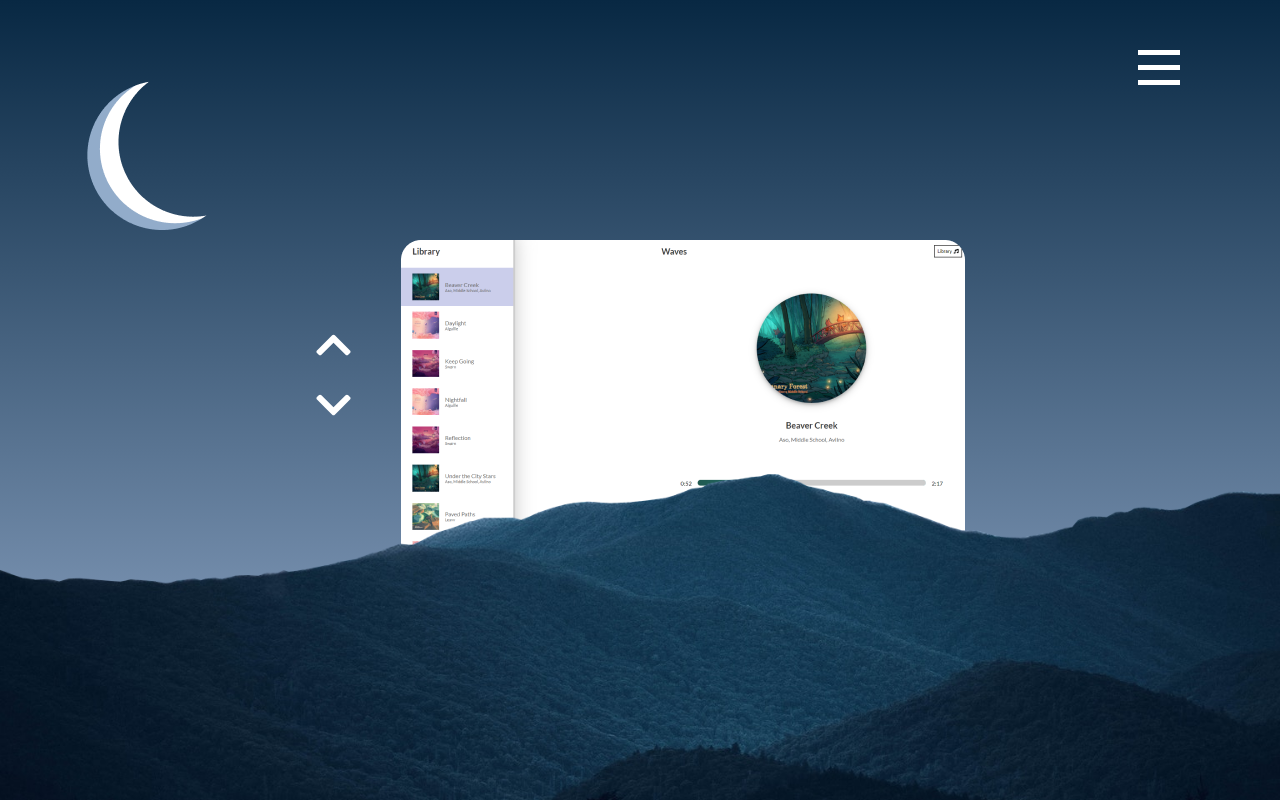
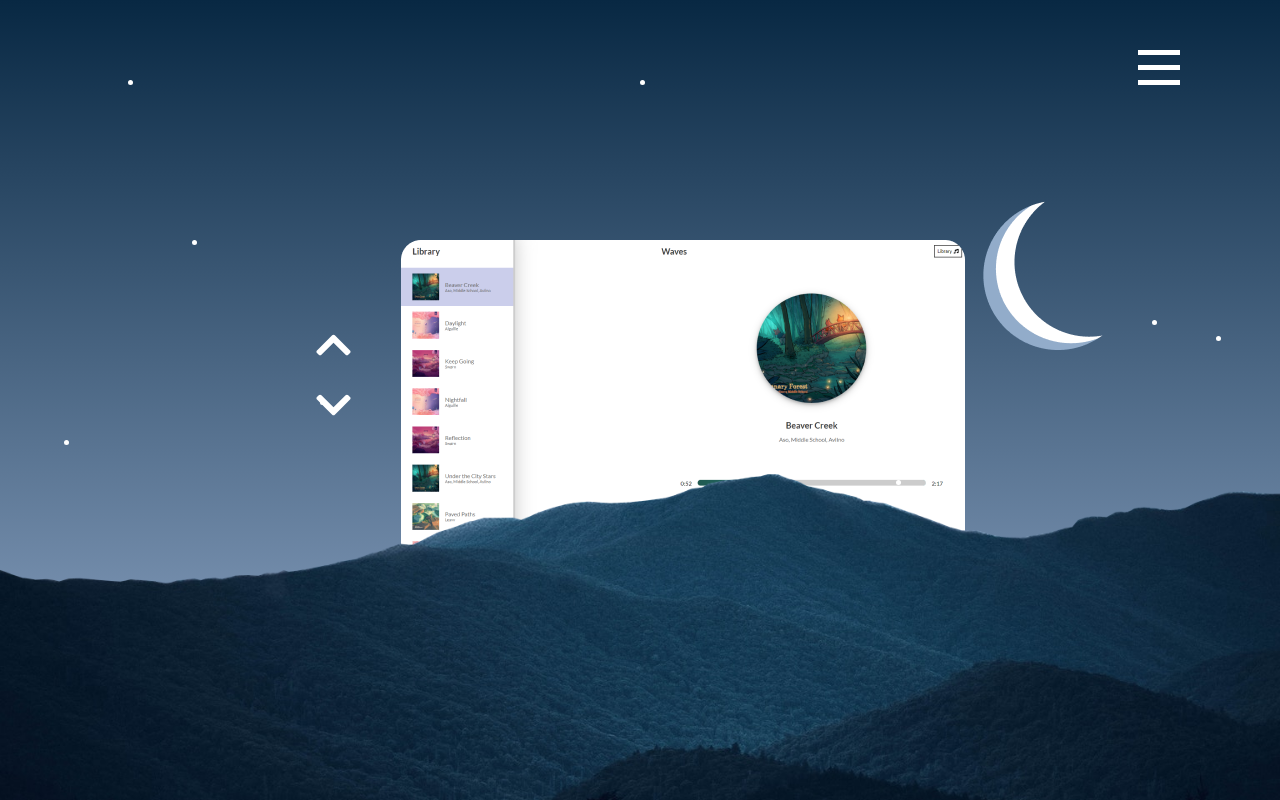
Before and after one commit to RayaneBengaoui/Portfolio, a React (Create React App) app: page /work in a window 1280 px wide. Built offline with nearby package versions, Linux system fonts and the light colour scheme.

Commit message:
Adding background stars

```diff
--- a/src/App.js
+++ b/src/App.js
@@ -3,7 +3,7 @@ import Work from "./Pages/Work";
 import styled from "styled-components";
 
 // React
-import { useState } from "react";
+import { useState, useEffect } from "react";
 
 //Router
 import { Switch, Route, useLocation } from "react-router-dom";
@@ -17,6 +17,25 @@ import { AnimatePresence } from "framer-motion";
 function App() {
   const location = useLocation();
   const [navStatus, setNavStatus] = useState(false);
+
+  const [offsetX, setOffsetX] = useState(0);
+  const [offsetY, setOffsetY] = useState(0);
+
+  useEffect(() => {
+    function handleMouseMove(e) {
+      const valueX = e.screenX;
+      const valueY = e.screenY;
+      setOffsetX((valueX / 1000) * 4);
+      setOffsetY((valueY / 1000) * 4);
+    }
+
+    window.addEventListener("mousemove", handleMouseMove);
+
+    return () => {
+      window.removeEventListener("mousemove", handleMouseMove);
+    };
+  }, [offsetY, offsetX]);
+
   return (
     <AppStyled>
       <GlobalStyle />
@@ -24,10 +43,20 @@ function App() {
       <AnimatePresence exitBeforeEnter>
         <Switch location={location} key={location.pathname}>
           <Route path="/" exact>
-            <Homepage navStatus={navStatus} setNavStatus={setNavStatus} />
+            <Homepage
+              navStatus={navStatus}
+              setNavStatus={setNavStatus}
+              offsetX={offsetX}
+              offsetY={offsetY}
+            />
           </Route>
           <Route path="/work">
-            <Work navStatus={navStatus} setNavStatus={setNavStatus} />
+            <Work
+              navStatus={navStatus}
+              setNavStatus={setNavStatus}
+              offsetX={offsetX}
+              offsetY={offsetY}
+            />
           </Route>
         </Switch>
       </AnimatePresence>
--- a/src/Pages/Homepage.js
+++ b/src/Pages/Homepage.js
@@ -18,28 +18,8 @@ import {
 //Components
 import Nav from "../components/Nav";
 import Hamburger from "../components/Hamburger";
-// React
-import { useState, useEffect } from "react";
 
-const Homepage = ({ navStatus, setNavStatus }) => {
-  const [offsetX, setOffsetX] = useState(0);
-  const [offsetY, setOffsetY] = useState(0);
-
-  useEffect(() => {
-    function handleMouseMove(e) {
-      const valueX = e.screenX;
-      const valueY = e.screenY;
-      setOffsetX((valueX / 1000) * 4);
-      setOffsetY((valueY / 1000) * 4);
-    }
-
-    window.addEventListener("mousemove", handleMouseMove);
-
-    return () => {
-      window.removeEventListener("mousemove", handleMouseMove);
-    };
-  }, [offsetY, offsetX]);
-
+const Homepage = ({ navStatus, setNavStatus, offsetX, offsetY }) => {
   return (
     <HomepageStyled
       variants={homepageAnim}
@@ -76,7 +56,7 @@ const Homepage = ({ navStatus, setNavStatus }) => {
           <Line variants={lineAnim} />
           <Hide>
             <motion.h2 variants={titleAnim}>
-              Front-end engineer / Web designer
+              Front-end / Software engineer
             </motion.h2>
           </Hide>
           <ButtonStyled variants={fadeAnim}>Discover my work</ButtonStyled>
@@ -122,7 +102,7 @@ const Container = styled.div`
   display: flex;
   flex-direction: column;
   justify-content: flex-end;
-  transition: all 0.5s ease;
+  transition: all 0.5s ease-in-out;
   margin-left: ${(props) => props.navOpen};
 `;
 
--- a/src/Pages/Work.js
+++ b/src/Pages/Work.js
@@ -1,4 +1,4 @@
-import { homepageAnim, imgWorkAnim, moonAnim } from "../animation";
+import { homepageAnim, imgWorkAnim, moonAnim, sliderAnim } from "../animation";
 import { motion } from "framer-motion";
 import styled from "styled-components";
 //Images
@@ -9,15 +9,20 @@ import Nav from "../components/Nav";
 import Hamburger from "../components/Hamburger";
 import Slider from "../components/Slider";
 import WorkDetail from "../components/WorkDetail";
+import Star from "../components/Star";
 // React
-import { useState } from "react";
+import { useState, useEffect } from "react";
 
 import { projectData } from "../projectData";
 
-const Work = ({ navStatus, setNavStatus }) => {
+//Layout Styles
+import { Hide } from "../Layout";
+
+const Work = ({ navStatus, setNavStatus, offsetX, offsetY }) => {
   const [workFocus, setworkFocus] = useState(false);
   const [projects, setProjects] = useState(projectData);
   const [projectIndex, setProjectIndex] = useState(null);
+
   return (
     <WorkStyled
       variants={homepageAnim}
@@ -37,14 +42,83 @@ const Work = ({ navStatus, setNavStatus }) => {
           project={projects[projectIndex]}
         />
       )}
-      <SliderContainer>
+      <Moon
+        variants={moonAnim}
+        src={moon}
+        alt="moon"
+        style={{
+          transform: `translate( ${-offsetX * 5}px, ${-offsetY * 5}px)`,
+        }}
+      />
+      <Hide>
+        <SliderContainer
+          variants={sliderAnim}
+          navOpen={navStatus ? "25rem" : "0rem"}
+        >
           <Slider
             projectIndex={projectIndex}
             setProjectIndex={setProjectIndex}
             setworkFocus={setworkFocus}
           />
         </SliderContainer>
-      <Moon variants={moonAnim} src={moon} alt="moon" />
+      </Hide>
+      <Star
+        top="10%"
+        left="10%"
+        offsetX={offsetX}
+        offsetY={offsetY}
+        speed={2}
+      />
+      <Star
+        top="30%"
+        left="15%"
+        offsetX={offsetX}
+        offsetY={offsetY}
+        speed={3}
+      />
+      <Star
+        top="10%"
+        left="50%"
+        offsetX={offsetX}
+        offsetY={offsetY}
+        speed={1}
+      />
+      <Star
+        top="40%"
+        left="90%"
+        offsetX={offsetX}
+        offsetY={offsetY}
+        speed={2}
+      />
+      <Star
+        top="50%"
+        left="25%"
+        offsetX={offsetX}
+        offsetY={offsetY}
+        speed={6}
+      />
+      <Star top="55%" left="5%" offsetX={offsetX} offsetY={offsetY} speed={6} />
+      <Star
+        top="30%"
+        left="60%"
+        offsetX={offsetX}
+        offsetY={offsetY}
+        speed={0.5}
+      />
+      <Star
+        top="60%"
+        left="70%"
+        offsetX={offsetX}
+        offsetY={offsetY}
+        speed={2}
+      />
+      <Star
+        top="42%"
+        left="95%"
+        offsetX={offsetX}
+        offsetY={offsetY}
+        speed={3}
+      />
     </WorkStyled>
   );
 };
@@ -71,13 +145,15 @@ const ImgBg = styled(motion.img)`
   }
 `;
 
-const SliderContainer = styled.div`
+const SliderContainer = styled(motion.div)`
   max-width: 80rem;
   height: 40rem;
   margin: 0rem auto;
   padding: 2rem;
   position: relative;
   overflow: hidden;
+  transition: all 0.5s ease-in-out;
+  margin-left: ${(props) => props.navOpen};
 `;
 
 const Moon = styled(motion.img)`
--- a/src/animation.js
+++ b/src/animation.js
@@ -117,13 +117,24 @@ export const sunBackAnim = {
 
 //WORKPAGE ANIMATIONS
 export const moonAnim = {
-  hidden: { top: "90%", left: "60%", opacity: 0 },
+  hidden: { top: "90%", left: "50%", opacity: 0 },
   show: {
-    top: "10%",
-    left: "5%",
+    top: "25%",
+    left: "75%",
     opacity: 1,
     transition: {
       duration: 4,
     },
   },
 };
+
+export const sliderAnim = {
+  hidden: { y: 360 },
+  show: {
+    y: 0,
+    transition: {
+      duration: 0.75,
+      ease: "easeOut",
+    },
+  },
+};
--- a/src/components/Slider.js
+++ b/src/components/Slider.js
@@ -11,6 +11,9 @@ import SliderImg from "../components/SliderImg";
 
 import { FontAwesomeIcon } from "@fortawesome/react-fontawesome";
 import { faChevronUp, faChevronDown } from "@fortawesome/free-solid-svg-icons";
+
+import { motion } from "framer-motion";
+// import { fadeAnim } from "../animation";
 
 const Slider = ({ setworkFocus, projectIndex, setProjectIndex }) => {
   let counterSlide = 0;
@@ -79,7 +82,7 @@ const Slider = ({ setworkFocus, projectIndex, setProjectIndex }) => {
   );
 };
 
-const SliderComp = styled.div`
+const SliderComp = styled(motion.div)`
   display: flex;
   justify-content: center;
   align-items: center;
--- a/src/components/SliderImg.js
+++ b/src/components/SliderImg.js
@@ -33,6 +33,7 @@ const StyledImg = styled.img`
 
   &:hover {
     transform: translateY(-35px);
+    z-index: 20;
   }
 `;
 
--- /dev/null
+++ b/src/components/Star.js
@@ -0,0 +1,28 @@
+//Styled Components
+import styled from "styled-components";
+import { motion } from "framer-motion";
+
+const Star = ({ top, left, offsetX, offsetY, speed }) => {
+  return (
+    <StarStyled
+      top={top}
+      left={left}
+      style={{
+        transform: `translate( ${offsetX * speed}px, ${offsetY * speed}px)`,
+      }}
+    ></StarStyled>
+  );
+};
+
+const StarStyled = styled(motion.div)`
+  position: absolute;
+  width: 0.5rem;
+  height: 0.5rem;
+  background: white;
+  border-radius: 50%;
+  top: ${(props) => props.top};
+  left: ${(props) => props.left};
+  transform: ${(props) => props.translate};
+`;
+
+export default Star;
--- a/src/components/WorkDetail.js
+++ b/src/components/WorkDetail.js
@@ -10,13 +10,13 @@ const WorkDetail = ({ project, setworkFocus }) => {
     <WorkDetailStyled>
       <LeftContainer>
         <h5>{project.title}</h5>
-        <img src={project.img} alt="project image" />
+        <img src={project.img} alt="project" />
       </LeftContainer>
       <RightContainer>
         <Links>
           <ProjectLinks>
             <Github>
-              <a target="_blank" href={project.github_url}>
+              <a target="_blank" rel="noreferrer" href={project.github_url}>
                 <FontAwesomeIcon
                   size="5x"
                   color="white"
@@ -26,7 +26,7 @@ const WorkDetail = ({ project, setworkFocus }) => {
               </a>
             </Github>
             <LiveSite>
-              <a target="_blank" href={project.livesite_url}>
+              <a target="_blank" rel="noreferrer" href={project.livesite_url}>
                 <FontAwesomeIcon size="5x" color="white" icon={faGlobe} />
                 <p>Live site</p>
               </a>
```
Also changed, not shown: 1 other file (tests, documents, lock files or other folders). Lines whose indentation alone changed are shown as unchanged.
